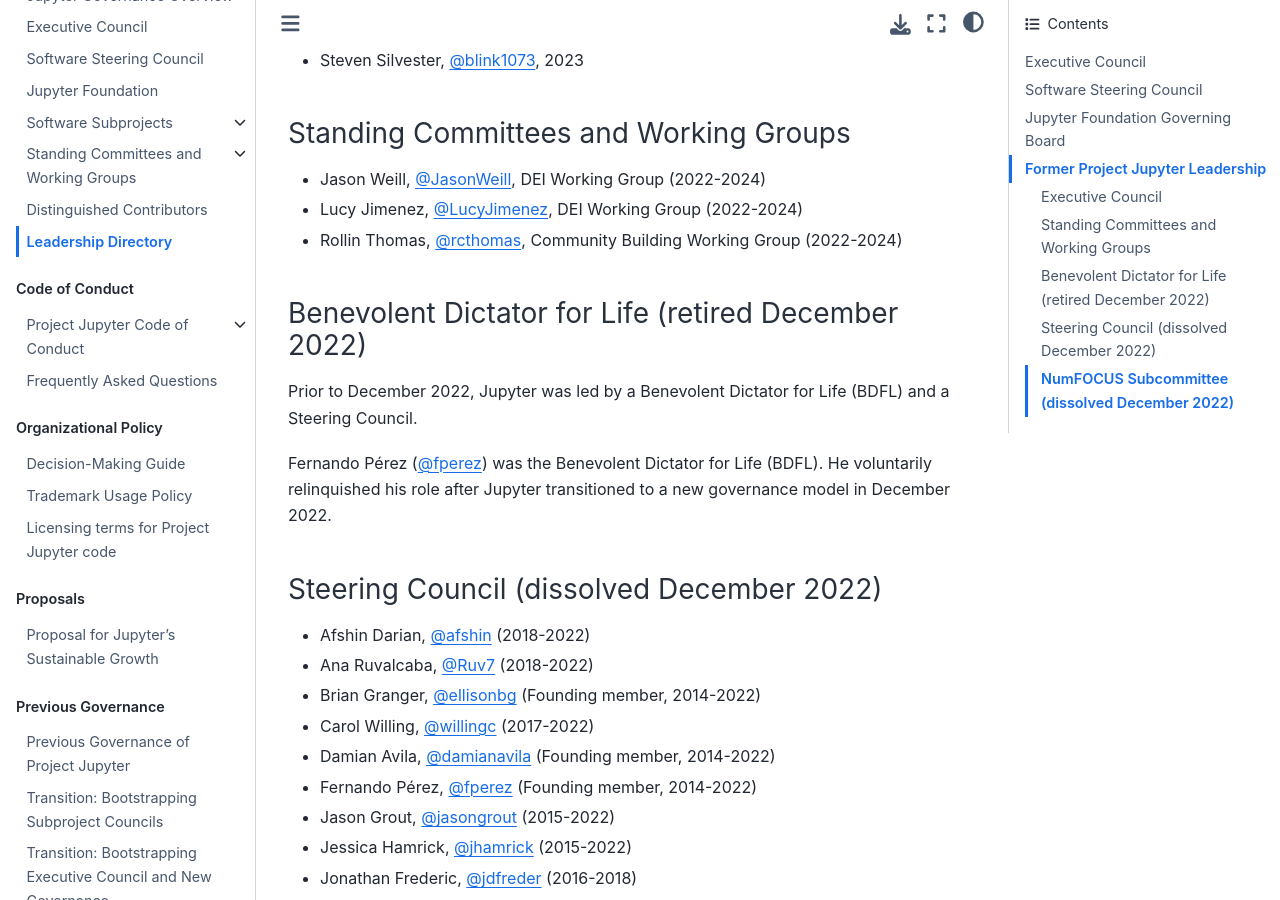
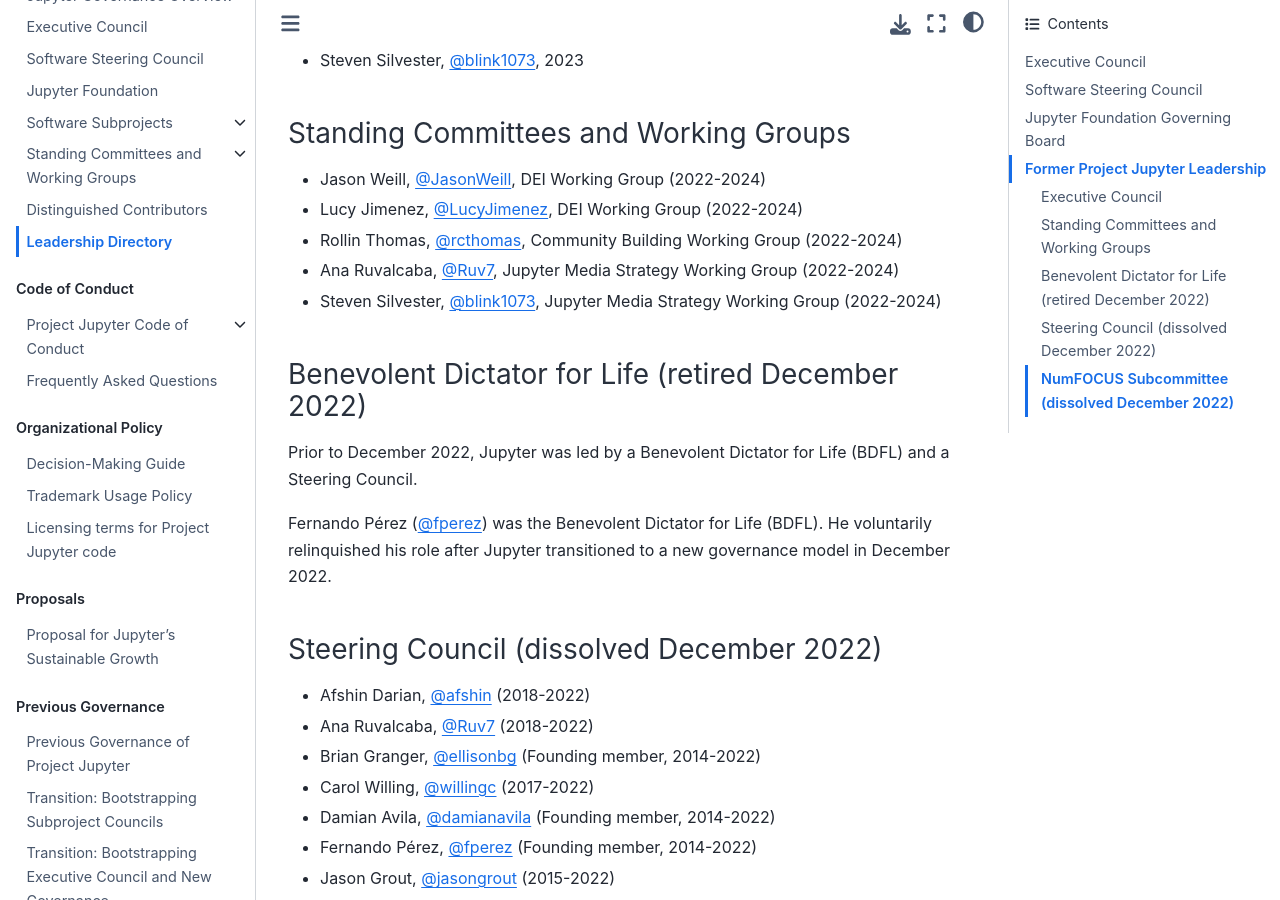
Before and after one commit to jupyter/governance, a Jupyter Book: the page built from people.md, in a window 1280 px wide and 900 px high, scrolled down 2824 px. Built offline with Jupyter Book 1.0.4 settings and Sphinx 7.4.7 and the Sphinx Book theme 1.1.4, drawn with Linux system fonts in a browser that asks for light colours; pages that are not in the unit, such as notebooks, are missing from menus.

Commit message:
Former members of JMS (#261)

```diff
--- a/people.md
+++ b/people.md
@@ -85,6 +85,8 @@
 - Jason Weill, [@JasonWeill](https://github.com/JasonWeill), DEI Working Group (2022-2024)
 - Lucy Jimenez, [@LucyJimenez](https://github.com/LucyJimenez), DEI Working Group (2022-2024)
 - Rollin Thomas, [@rcthomas](https://github.com/rcthomas), Community Building Working Group (2022-2024)
+- Ana Ruvalcaba, [@Ruv7](https://github.com/Ruv7), Jupyter Media Strategy Working Group (2022-2024)
+- Steven Silvester, [@blink1073](https://github.com/blink1073), Jupyter Media Strategy Working Group (2022-2024)
 
 ### Benevolent Dictator for Life (retired December 2022)
 
```
